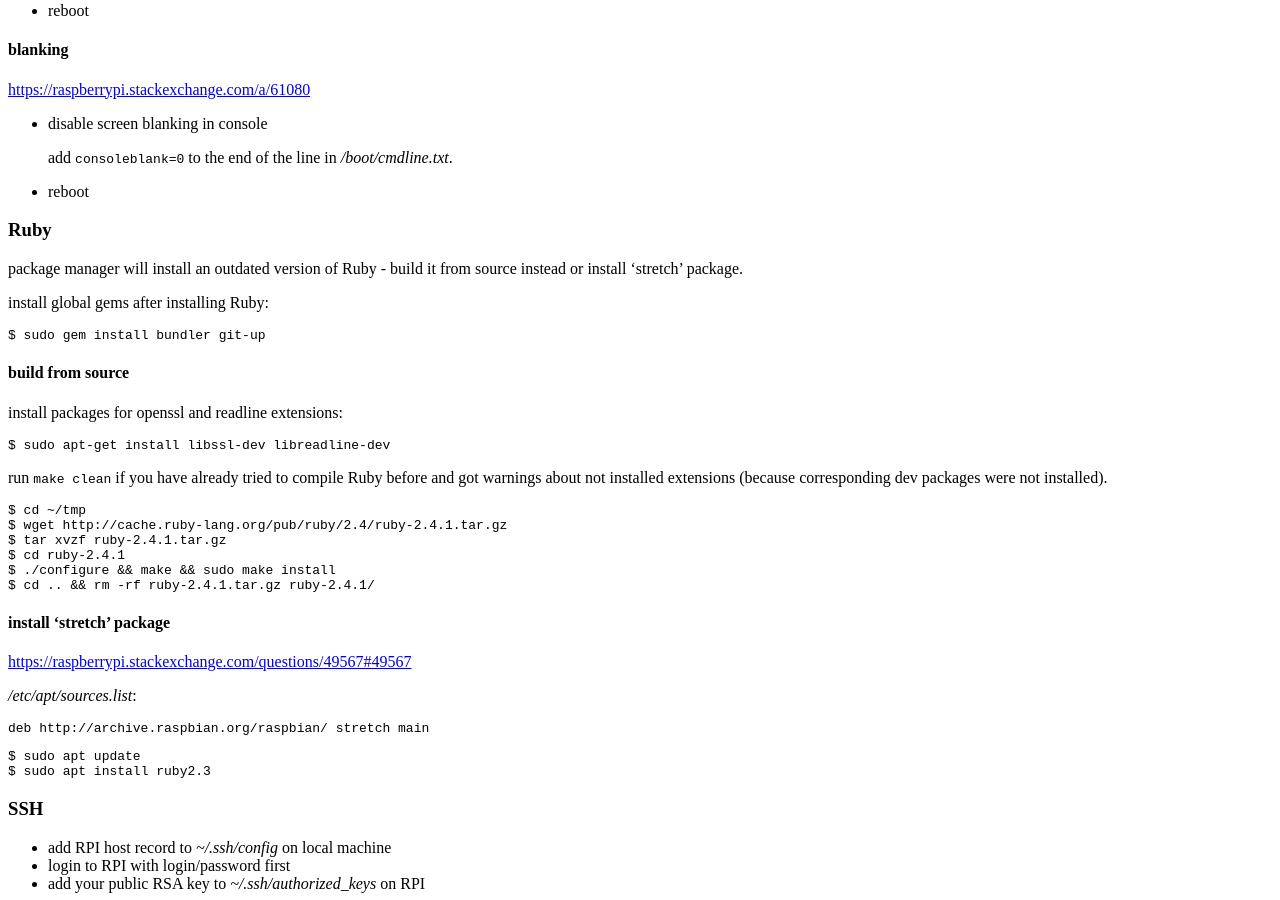
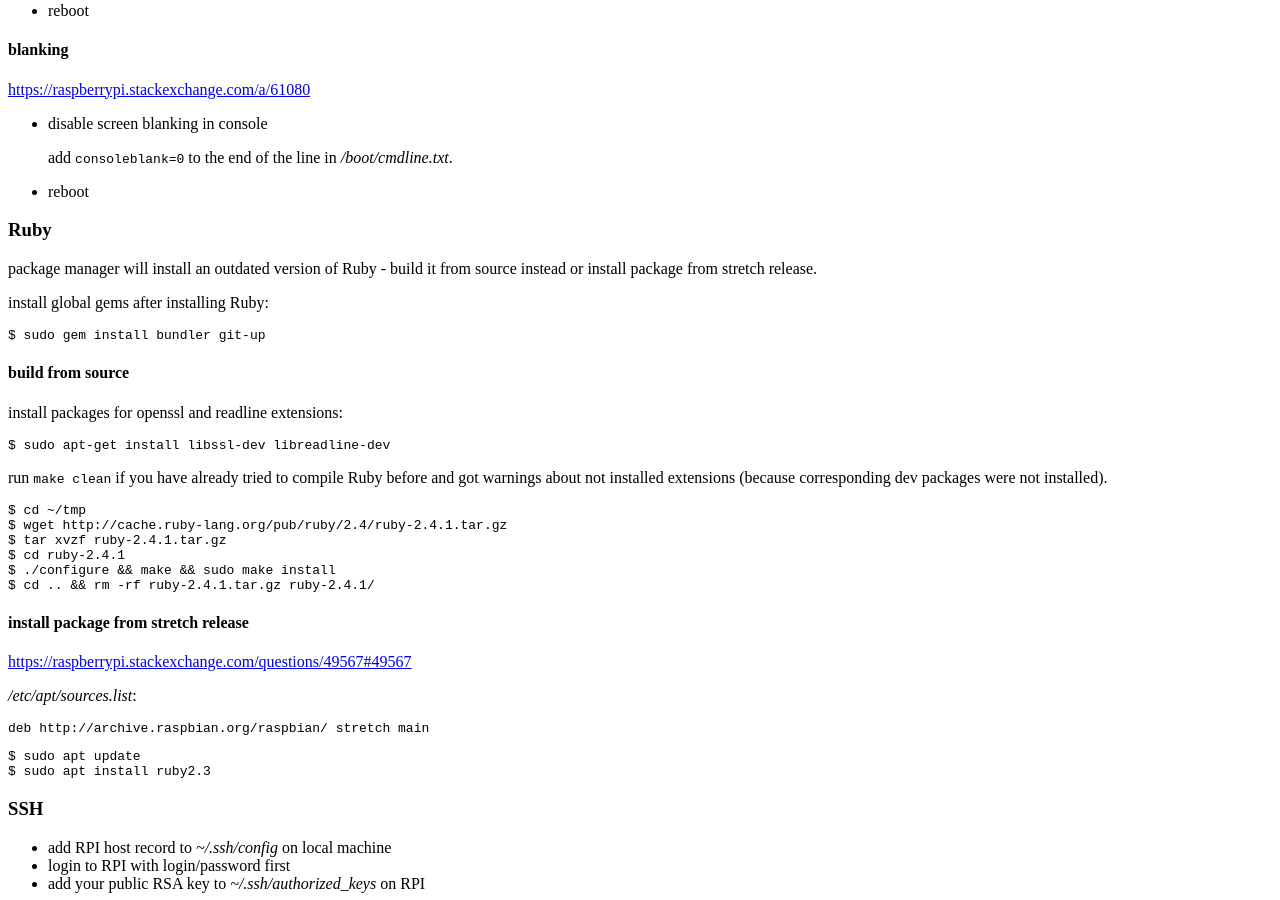
Before and after one commit to tap349/tap349.github.io, a Jekyll site: the page built from _posts/2017-04-15-raspberry-pi.md, in a window 1280 px wide and 900 px high, scrolled down 6918 px. Built offline with Jekyll 4.4.1, drawn with Linux system fonts in a browser that asks for light colours; some of the changed text lies outside the part shown.

Commit message:
update 2017-05-23_01:42:47

````diff
--- a/_posts/2017-04-15-raspberry-pi.md
+++ b/_posts/2017-04-15-raspberry-pi.md
@@ -476,7 +476,7 @@ NOTE: HDMI cable must be plugged in before booting RPI -
 ### Ruby
 
 package manager will install an outdated version of Ruby -
-build it from source instead or install 'stretch' package.
+build it from source instead or install package from stretch release.
 
 install global gems after installing Ruby:
 
@@ -505,7 +505,7 @@ $ ./configure && make && sudo make install
 $ cd .. && rm -rf ruby-2.4.1.tar.gz ruby-2.4.1/
 ```
 
-#### install 'stretch' package
+#### install package from stretch release
 
 <https://raspberrypi.stackexchange.com/questions/49567#49567>
 
````
